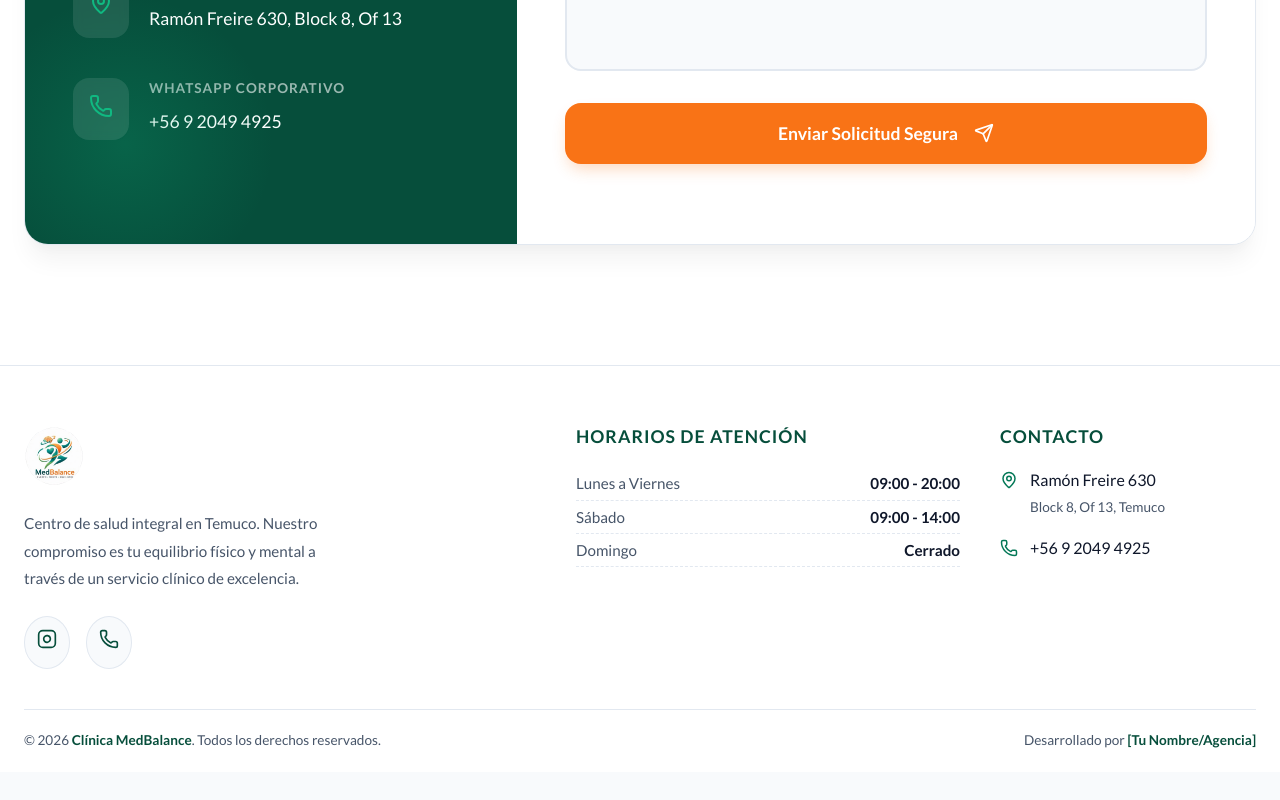
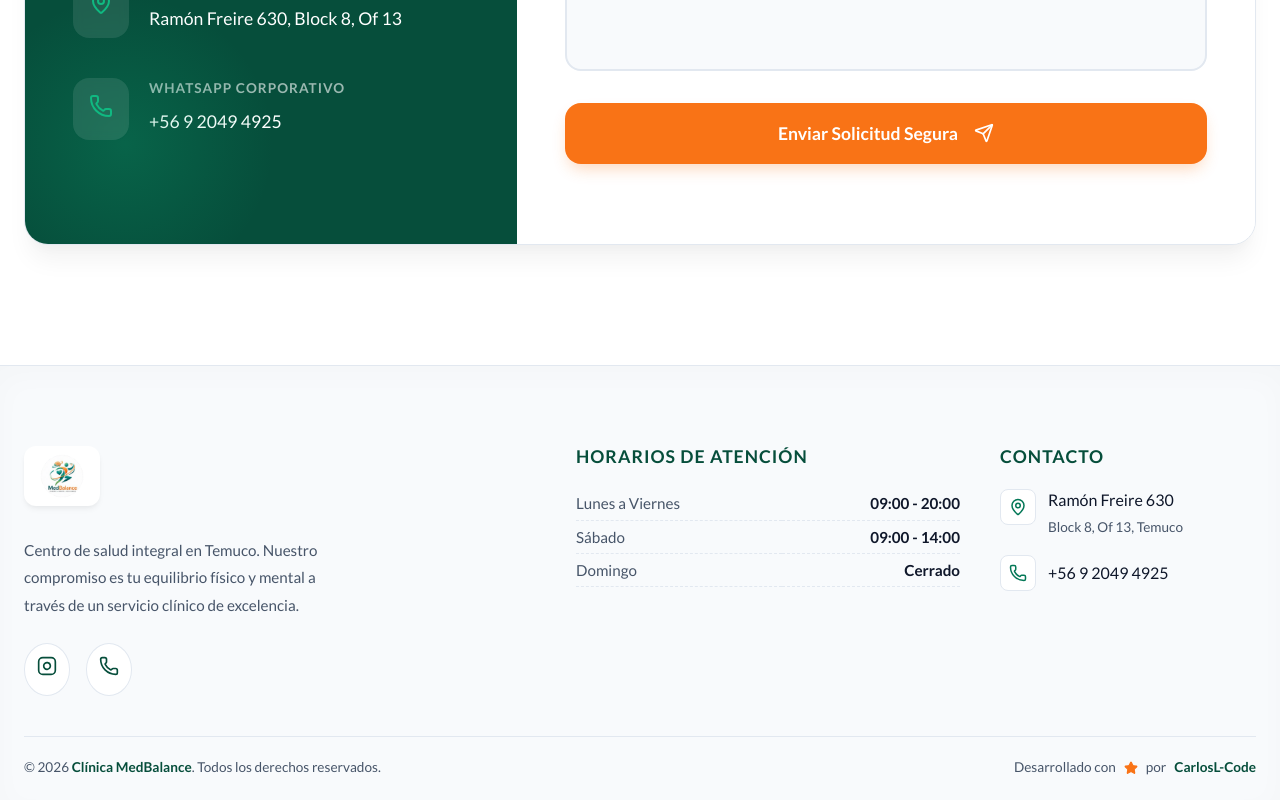
Before and after one commit to CarlosL-Code/medbalance_tco, a Next.js app: page / in a window 1280 px wide. Shown: the part 5700-6500 px from the top of the page. Before the commit the page ends 6470 px from the top, so only its background shows below. Built offline with nearby package versions, Linux system fonts and the light colour scheme.

Commit message:
style: enhance footer contrast, add scroll animations, and improve icon hovers

```diff
--- a/app/globals.css
+++ b/app/globals.css
@@ -380,12 +380,13 @@ header.scrolled {
 
 /* ======== Footer Premium ======== */
 footer {
-  background: var(--white);
+  background: var(--surface);
   color: var(--ink);
-  padding: 60px 0 20px;
+  padding: 80px 0 24px;
   position: relative;
   overflow: hidden;
   border-top: 1px solid var(--border);
+  box-shadow: inset 0 10px 30px rgba(0,0,0,0.02);
 }
 .footer-grid { display: grid; grid-template-columns: 2fr 1.5fr 1fr; gap: 40px; margin-bottom: 40px; }
 .footer-brand { display: block; margin-bottom: 24px; }
--- a/app/page.js
+++ b/app/page.js
@@ -597,25 +597,47 @@ export default function Home() {
       </section>
 
       {/* Footer */}
-      <footer>
+      <footer style={{ position: 'relative' }}>
         <div className="container">
           <div className="footer-grid">
-            <div>
-              <a href="#" className="footer-brand">
-                <img src="/img/logo-sitio-web.png" alt="MedBalance" />
+
+            {/* Column 1 */}
+            <motion.div
+              initial={{ opacity: 0, y: 30 }}
+              whileInView={{ opacity: 1, y: 0 }}
+              viewport={{ once: true, margin: "-50px" }}
+              transition={{ duration: 0.6 }}
+            >
+              <a href="#" className="footer-brand" style={{display:'inline-block'}}>
+                <img src="/img/logo-sitio-web.png" alt="MedBalance" style={{background:'var(--white)', padding:'8px 16px', borderRadius:'12px', boxShadow:'var(--shadow-sm)'}} />
               </a>
               <p style={{marginBottom:'24px', maxWidth:'300px', fontSize:'0.95rem', lineHeight: '1.8', color: 'var(--ink-light)'}}>Centro de salud integral en Temuco. Nuestro compromiso es tu equilibrio físico y mental a través de un servicio clínico de excelencia.</p>
               <div style={{display:'flex', gap:'16px'}}>
-                <a href="https://instagram.com/medbalance_tco" target="_blank" style={{color:'var(--teal-deep)', background: 'var(--surface)', padding: '12px', borderRadius: '50%', border: '1px solid var(--border)'}}>
+                <motion.a
+                  whileHover={{ scale: 1.1, y: -4, boxShadow: '0 10px 20px rgba(4,120,87,0.15)', borderColor: 'var(--teal-light)', color: 'var(--teal)' }}
+                  href="https://instagram.com/medbalance_tco" target="_blank"
+                  style={{color:'var(--teal-deep)', background: 'var(--white)', padding: '12px', borderRadius: '50%', border: '1px solid var(--border)', transition: 'all 0.3s'}}
+                >
                   <svg width="20" height="20" viewBox="0 0 24 24" fill="none" stroke="currentColor" strokeWidth="2"><rect x="2" y="2" width="20" height="20" rx="5" ry="5"></rect><path d="M16 11.37A4 4 0 1 1 12.63 8 4 4 0 0 1 16 11.37z"></path><line x1="17.5" y1="6.5" x2="17.51" y2="6.5"></line></svg>
-                </a>
-                <a href="https://wa.me/56920494925" target="_blank" style={{color:'var(--teal-deep)', background: 'var(--surface)', padding: '12px', borderRadius: '50%', border: '1px solid var(--border)'}}>
+                </motion.a>
+                <motion.a
+                  whileHover={{ scale: 1.1, y: -4, boxShadow: '0 10px 20px rgba(4,120,87,0.15)', borderColor: 'var(--teal-light)', color: 'var(--teal)' }}
+                  href="https://wa.me/56920494925" target="_blank"
+                  style={{color:'var(--teal-deep)', background: 'var(--white)', padding: '12px', borderRadius: '50%', border: '1px solid var(--border)', transition: 'all 0.3s'}}
+                >
                   <Phone size={20} />
-                </a>
+                </motion.a>
               </div>
-            </div>
+            </motion.div>
 
-            <div className="footer-links">
+            {/* Column 2 */}
+            <motion.div
+              className="footer-links"
+              initial={{ opacity: 0, y: 30 }}
+              whileInView={{ opacity: 1, y: 0 }}
+              viewport={{ once: true, margin: "-50px" }}
+              transition={{ duration: 0.6, delay: 0.1 }}
+            >
               <h4>Horarios de Atención</h4>
               <table className="schedule-table">
                 <tbody>
@@ -624,27 +646,47 @@ export default function Home() {
                   <tr><td>Domingo</td><td>Cerrado</td></tr>
                 </tbody>
               </table>
-            </div>
+            </motion.div>
 
-            <div className="footer-links">
+            {/* Column 3 */}
+            <motion.div
+              className="footer-links"
+              initial={{ opacity: 0, y: 30 }}
+              whileInView={{ opacity: 1, y: 0 }}
+              viewport={{ once: true, margin: "-50px" }}
+              transition={{ duration: 0.6, delay: 0.2 }}
+            >
               <h4>Contacto</h4>
               <ul>
                 <li style={{display:'flex',gap:'12px', alignItems: 'flex-start', color:'var(--ink)'}}>
-                  <MapPin size={18} color="var(--teal)" style={{marginTop:'4px'}}/>
+                  <div style={{background:'var(--white)', padding:'8px', borderRadius:'8px', border:'1px solid var(--border)', display:'flex', marginTop:'2px'}}>
+                    <MapPin size={18} color="var(--teal)" />
+                  </div>
                   <span>Ramón Freire 630<br/><span style={{fontSize:'0.85rem', color:'var(--ink-light)'}}>Block 8, Of 13, Temuco</span></span>
                 </li>
                 <li style={{display:'flex',gap:'12px', alignItems: 'center', marginTop: '16px', color:'var(--ink)'}}>
-                  <Phone size={18} color="var(--teal)"/>
+                  <div style={{background:'var(--white)', padding:'8px', borderRadius:'8px', border:'1px solid var(--border)', display:'flex'}}>
+                    <Phone size={18} color="var(--teal)" />
+                  </div>
                   <span>+56 9 2049 4925</span>
                 </li>
               </ul>
-            </div>
+            </motion.div>
+
           </div>
 
-          <div className="footer-bottom">
+          <motion.div
+            className="footer-bottom"
+            initial={{ opacity: 0 }}
+            whileInView={{ opacity: 1 }}
+            viewport={{ once: true }}
+            transition={{ duration: 0.8, delay: 0.4 }}
+          >
             <p>© {new Date().getFullYear()} <strong>Clínica MedBalance</strong>. Todos los derechos reservados.</p>
-            <p>Desarrollado por <strong>[Tu Nombre/Agencia]</strong></p>
-          </div>
+            <p style={{display:'flex', alignItems:'center', gap:'8px'}}>
+              Desarrollado con <Star size={14} fill="var(--orange)" color="var(--orange)" /> por <strong>CarlosL-Code</strong>
+            </p>
+          </motion.div>
         </div>
       </footer>
     </main>
```
